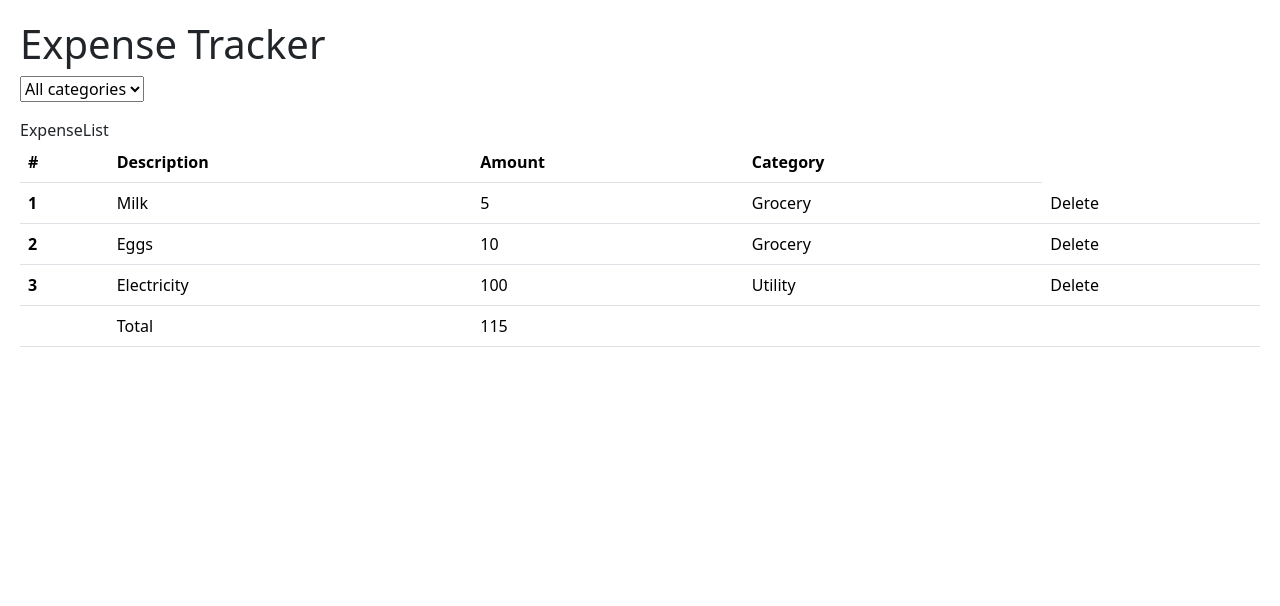
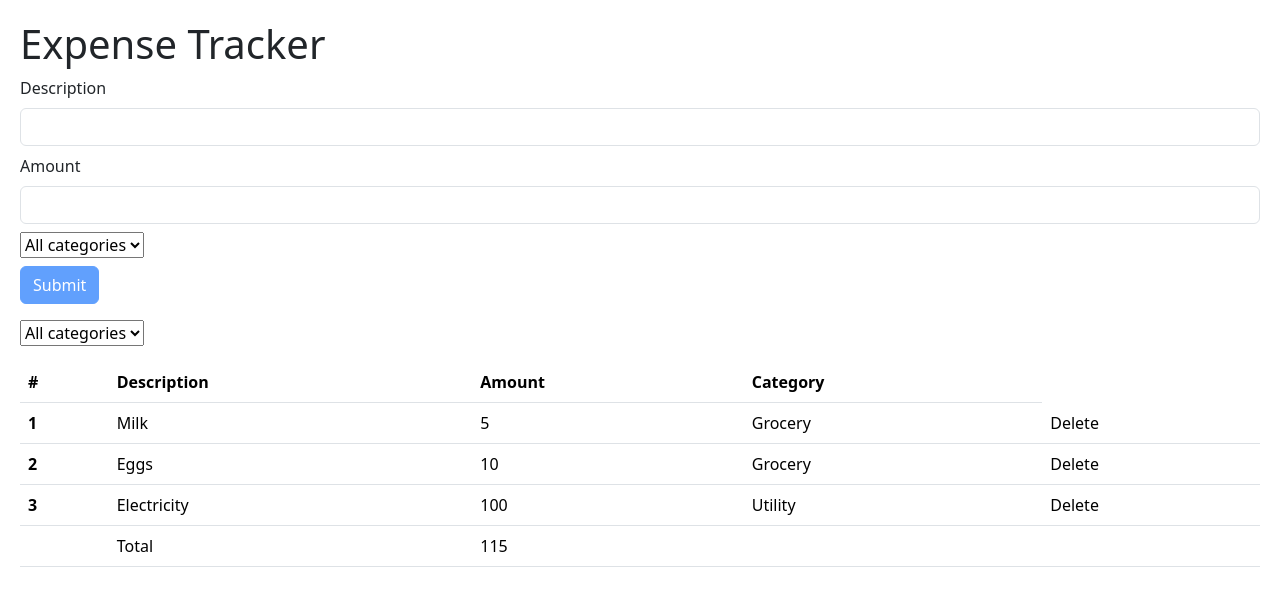
Before and after one commit to sawfiz/Mosh-React-Part-1, a React (Vite) app: page / in a window 1280 px wide. Shown: the top 606 px of the page. Built offline with nearby package versions, Linux system fonts and the light colour scheme; the HTML template or start-up script is replaced by a standard one.

Commit message:
Add ExpenseForm

```diff
--- a/src/App.tsx
+++ b/src/App.tsx
@@ -1,17 +1,20 @@
 import { useState } from "react";
 import ExpenseList from "./components/ExpenseList";
 import ExpenseFilter from "./components/ExpenseFilter";
+import ExpenseForm from "./components/ExpenseForm";
+import { FormData } from "./components/ExpenseForm";
 
 const categories = ["Grocery", "Utility"];
+const sample = [
+  { description: "Milk", amount: 5, category: "Grocery" },
+  { description: "Eggs", amount: 10, category: "Grocery" },
+  { description: "Electricity", amount: 100, category: "Utility" },
+];
 
 function App() {
   const [filter, setFilter] = useState("");
 
-  const expenses = [
-    { description: "Milk", amount: 5, category: "Grocery" },
-    { description: "Eggs", amount: 10, category: "Grocery" },
-    { description: "Electricity", amount: 100, category: "Utility" },
-  ];
+  const [expenses, setExpenses] = useState(sample);
 
   const filteredExpenses = filter
     ? expenses.filter((expense) => expense.category === filter)
@@ -20,10 +23,11 @@ function App() {
   return (
     <>
       <h1>Expense Tracker</h1>
-      <ExpenseFilter
+      <ExpenseForm
         categories={categories}
-        setFilter={setFilter}
+        addExpense={(expense:FormData) => setExpenses((prev) => [...prev, expense])}
       />
+      <ExpenseFilter categories={categories} setFilter={setFilter} />
       <ExpenseList expenses={filteredExpenses} />
     </>
   );
--- /dev/null
+++ b/src/components/ExpenseForm.tsx
@@ -0,0 +1,71 @@
+import { zodResolver } from "@hookform/resolvers/zod";
+import { FieldValues, useForm } from "react-hook-form";
+import { z } from "zod";
+
+const schema = z.object({
+  description: z.string().min(3, "Description must be at least 3 characters."),
+  amount: z.number().min(0, "Amount must be positive."),
+  category: z.string(),
+});
+
+export type FormData = z.infer<typeof schema>;
+
+interface Props {
+  categories: string[];
+  addExpense: (expense: FormData) => void;
+}
+
+const ExpenseForm = ({ categories, addExpense }: Props) => {
+  const {
+    register,
+    handleSubmit,
+    formState: { errors, isValid },
+  } = useForm<FormData>({ resolver: zodResolver(schema) });
+
+  const onSubmit = (data: FormData) => {
+    console.log(data);
+    addExpense(data);
+  };
+
+  console.log(errors, isValid);
+  return (
+    <form className="mb-3" onSubmit={handleSubmit(onSubmit)}>
+      <label className="form-label">Description</label>
+      <input
+        type="text"
+        className="form-control mb-2"
+        {...register("description")}
+      />
+      {errors.description && (
+        <p className="text-danger">{errors.description.message}</p>
+      )}
+
+      <label className="form-label">Amount</label>
+      <input
+        type="number"
+        className="form-control mb-2"
+        {...register("amount", { valueAsNumber: true })}
+      />
+      {errors.amount && <p className="text-danger">{errors.amount.message}</p>}
+      <div>
+        <select
+          className="custom-select custom-select-lg mb-2"
+          defaultValue=""
+          {...register("category")}
+        >
+          <option value="">All categories</option>
+          {categories.map((category) => (
+            <option key={category} value={category}>
+              {category}
+            </option>
+          ))}
+        </select>
+      </div>
+      <button disabled={!isValid} type="submit" className="btn btn-primary">
+        Submit
+      </button>
+    </form>
+  );
+};
+
+export default ExpenseForm;
--- a/src/components/ExpenseList.tsx
+++ b/src/components/ExpenseList.tsx
@@ -10,8 +10,6 @@ const ExpenseList = ({ expenses }: Props) => {
   const total = expenses.reduce((sum, expense) => sum + expense.amount, 0);
 
   return (
-    <div>
-      ExpenseList
       <table className="table">
         <thead className="thead-dark">
           <tr>
@@ -40,7 +38,6 @@ const ExpenseList = ({ expenses }: Props) => {
           </tr>
         </tbody>
       </table>
-    </div>
   );
 };
 
```
